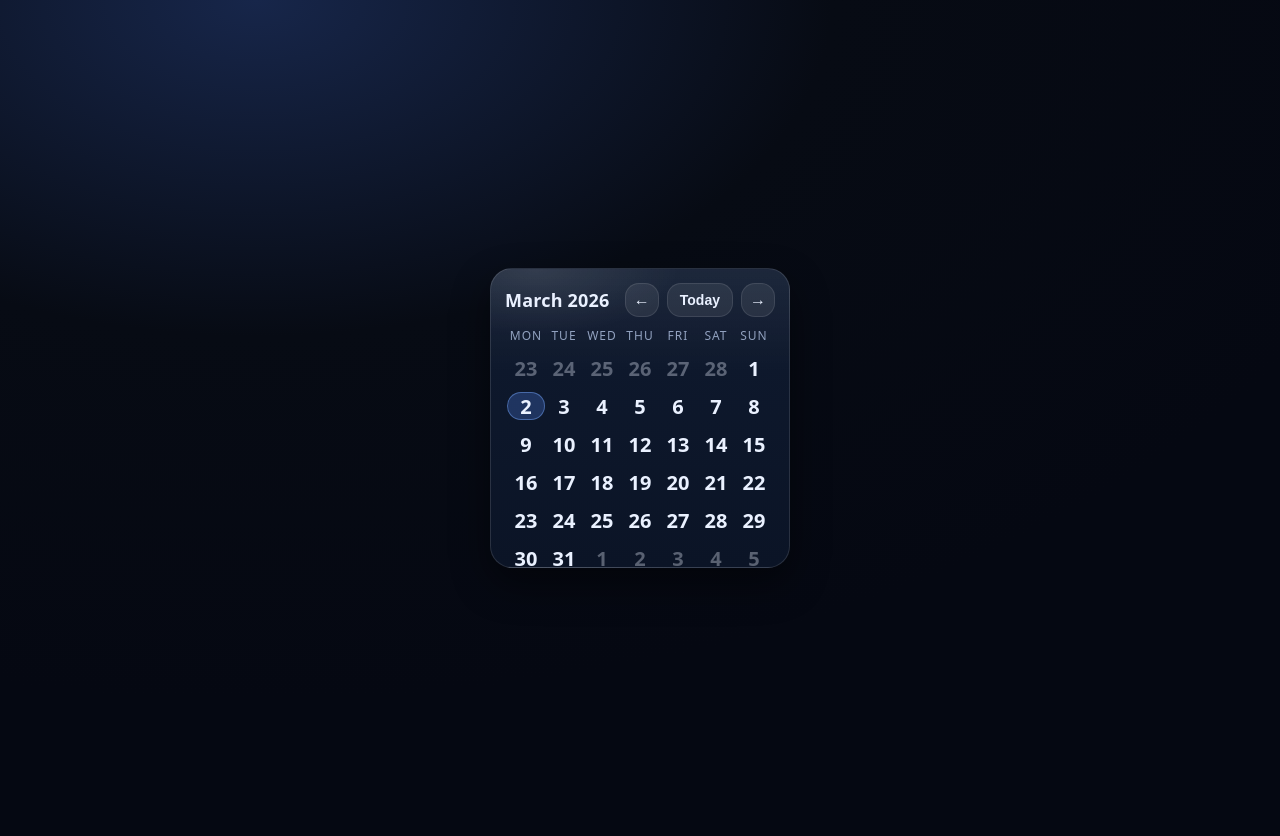
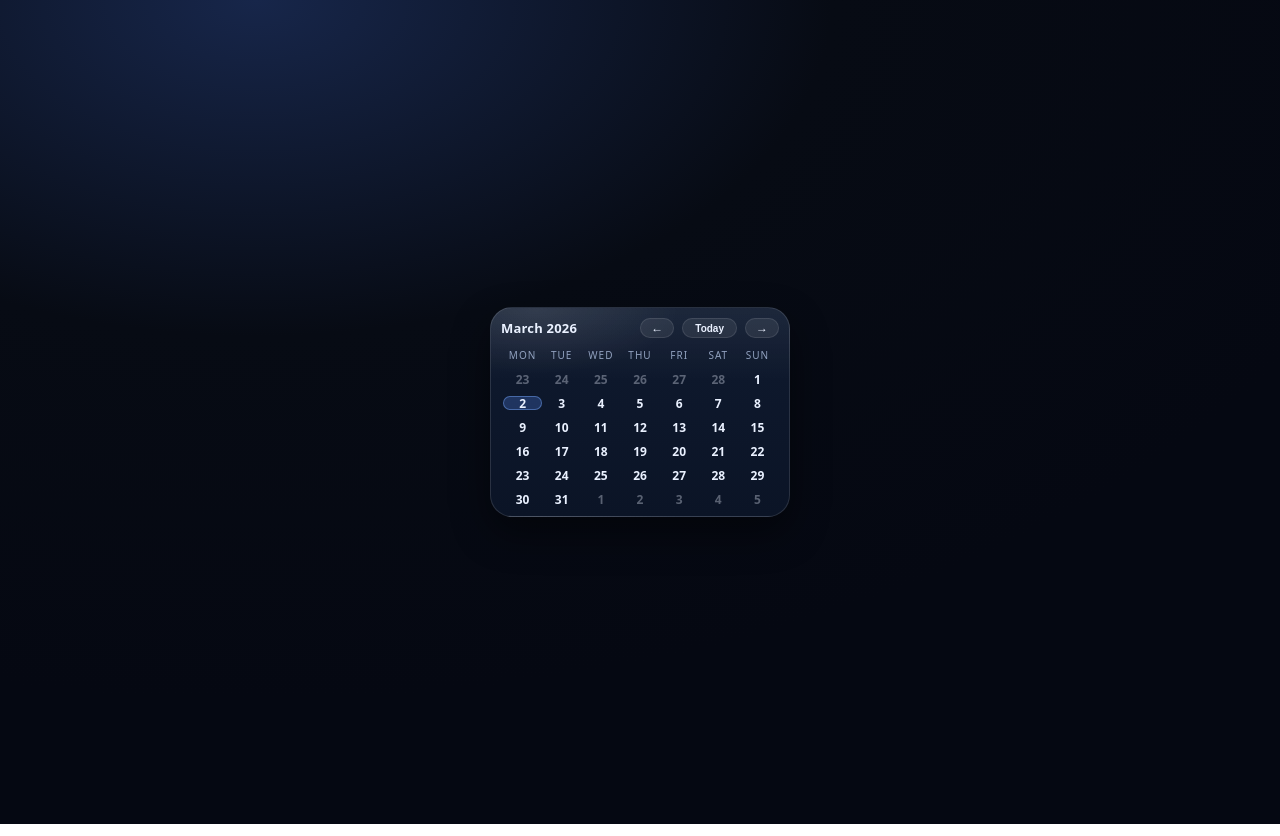
Before and after one commit to stwamy1/monthly-calendar, a plain HTML site: page index.html in a window 1280 px wide. Drawn offline with Linux system fonts and the light colour scheme.

Commit message:
Reduce padding and font sizes in index.html

```diff
--- a/index.html
+++ b/index.html
@@ -27,13 +27,13 @@
       place-items:center;
       background: radial-gradient(1200px 700px at 20% 0%, #17264a 0%, var(--bg) 48%, #050812 100%);
       color:var(--text);
-      padding:18px;
+      padding:12px;
     }
 
     /* 300x300 square card */
     .card{
       width:300px;
-      height:300px;
+      height:210px;
       border-radius:22px;
       border:1px solid var(--border);
       background:
@@ -41,7 +41,7 @@
         linear-gradient(180deg, rgba(255,255,255,.06), transparent 35%),
         linear-gradient(180deg, var(--card), var(--card2));
       box-shadow: 0 16px 38px rgba(0,0,0,.45);
-      padding:14px;
+      padding:10px;
       box-sizing:border-box;
       display:flex;
       flex-direction:column;
@@ -56,7 +56,7 @@
     }
 
     .month{
-      font-size:18px;
+      font-size:13px;
       font-weight:750;
       letter-spacing:.2px;
       white-space:nowrap;
@@ -73,7 +73,7 @@
       background:var(--btn);
       color:var(--text);
       border-radius:14px;
-      height:34px;
+      height:20px;
       display:inline-flex;
       align-items:center;
       justify-content:center;
@@ -82,13 +82,13 @@
     }
     .iconBtn{
       width:34px;
-      font-size:16px;
+      font-size:12px;
       line-height:1;
     }
     .todayBtn{
       padding:0 12px;
       font-weight:700;
-      font-size:14px;
+      font-size:10px;
     }
     .iconBtn:hover, .todayBtn:hover{ background:var(--btnHover); }
 
@@ -98,7 +98,7 @@
       gap:0;
       padding:0 2px;
       color:var(--muted);
-      font-size:12px;
+      font-size:10px;
       letter-spacing:1px;
       text-transform:uppercase;
     }
@@ -116,11 +116,11 @@
 
     /* number-only cell */
     .day{
-      height:28px;
+      height:14px;
       display:flex;
       align-items:center;
       justify-content:center;
-      font-size:20px;
+      font-size:12px;
       font-weight:650;
       color:var(--text);
       border-radius:999px; /* for pill highlight */
```
